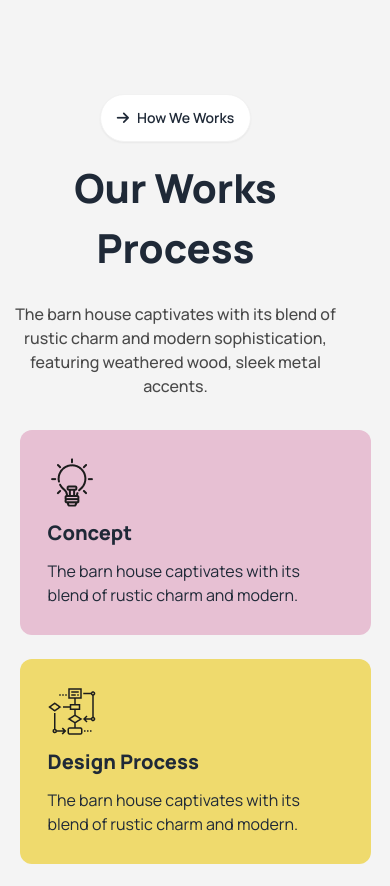
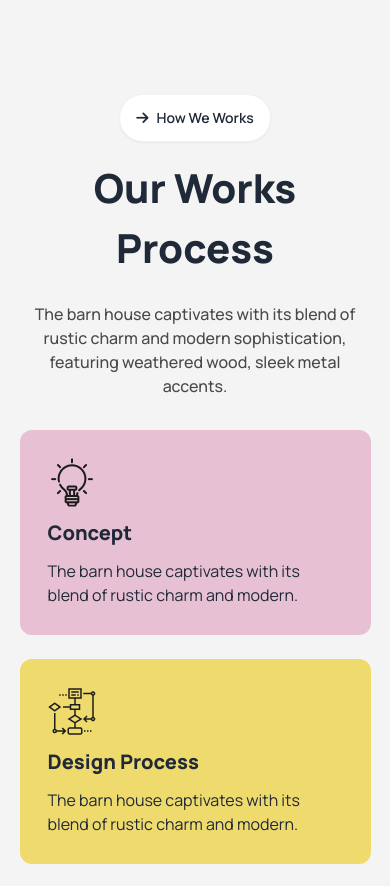
Before and after one commit to jahidul2004/assignment-3, a plain HTML site: page index.html in a window 390 px wide. Shown: the part 1748-2634 px from the top of the page. Drawn offline with nearby package versions, Linux system fonts and the light colour scheme.

Commit message:
Error fixes of Work process section.

```diff
--- a/index.html
+++ b/index.html
@@ -223,7 +223,7 @@
             <!-- Work process section start from here -->
             <section class="container m-auto pb-24">
                 <!-- Text container -->
-                <div class="text-center mb-8 w-[90%] md:w-full lg:w-full">
+                <div class="text-center mb-8 w-[90%] md:w-full lg:w-full m-auto">
                     <a class="btn bg-white rounded-3xl mb-4"
                         ><i class="fa-solid fa-arrow-right"></i> How We Works</a
                     >
```
